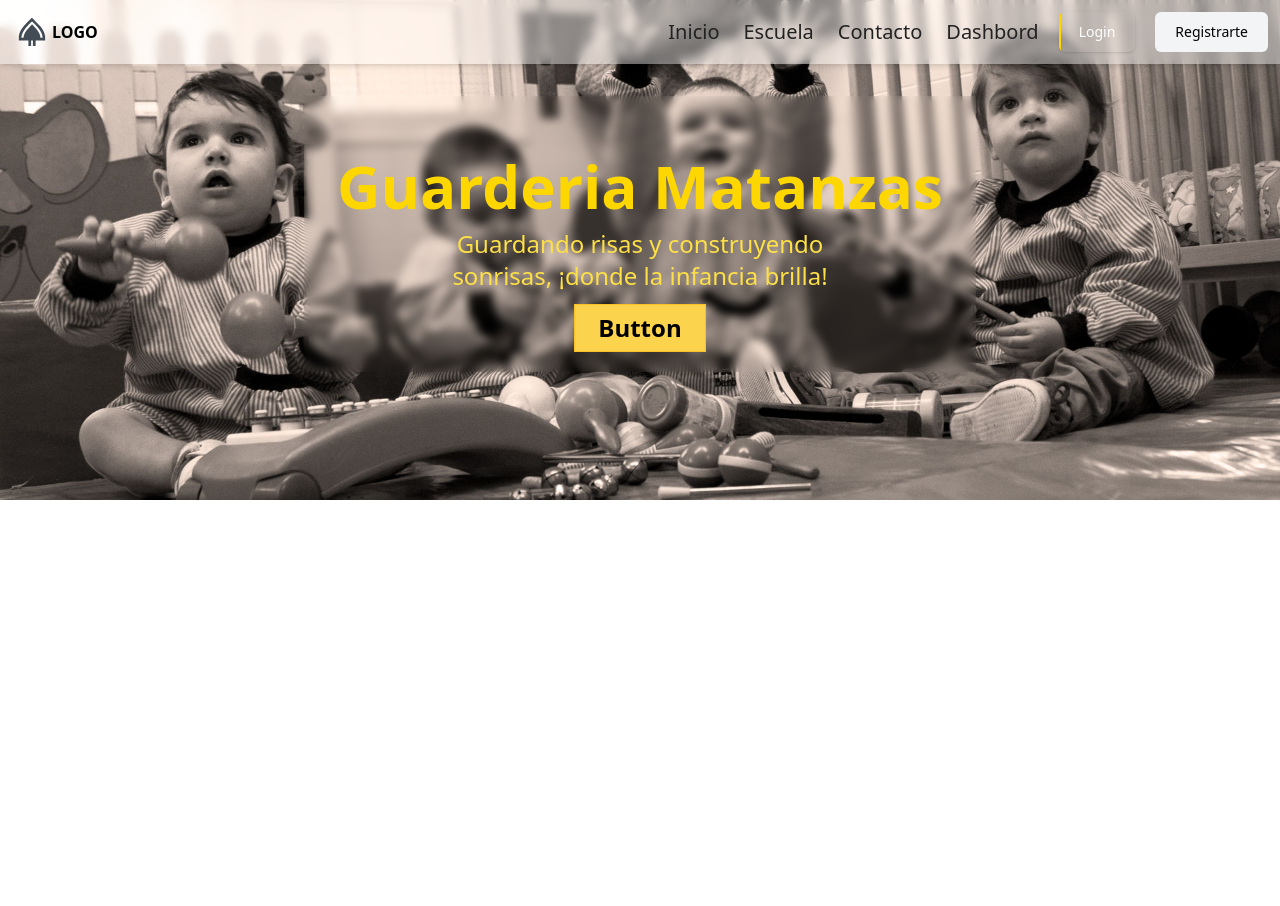
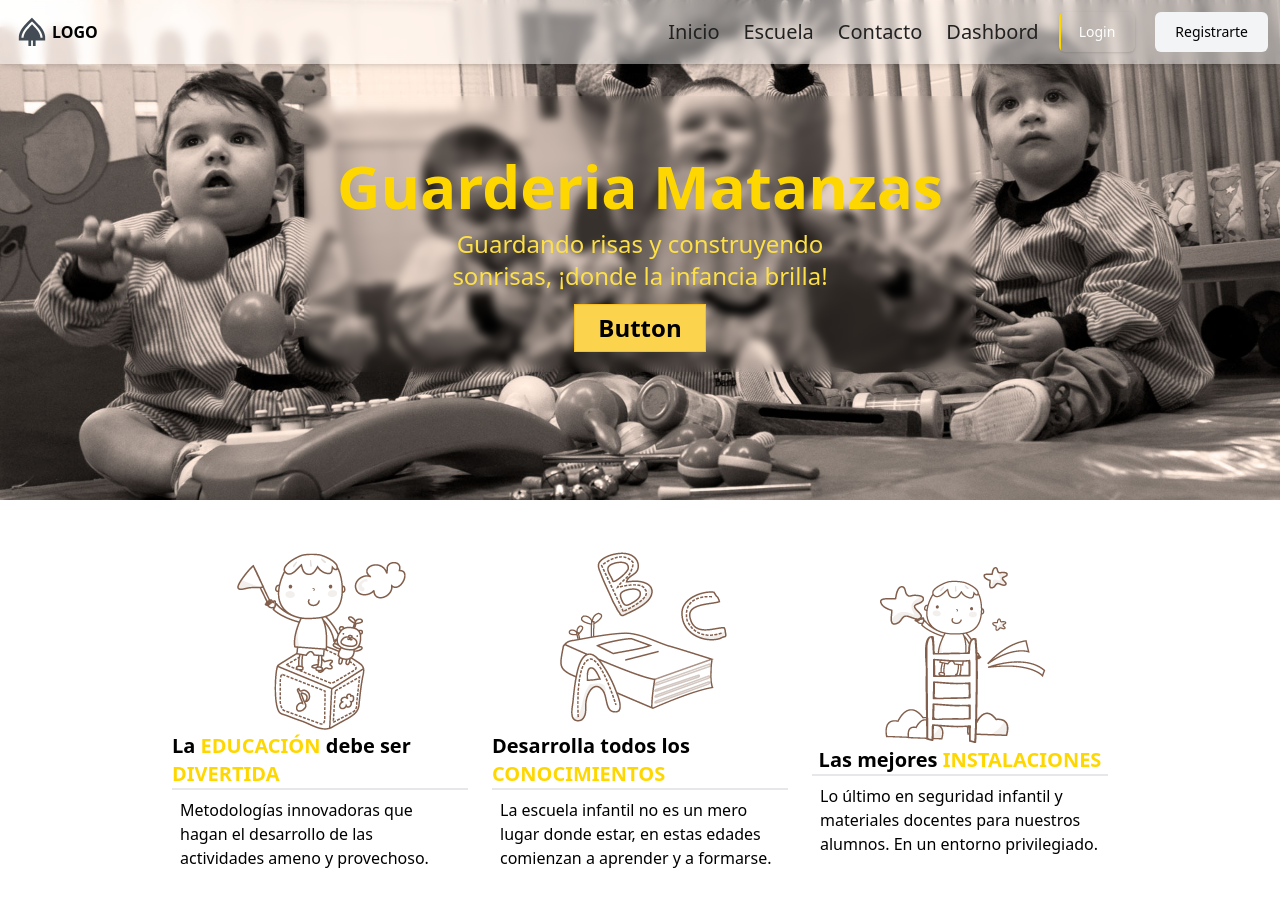
Before and after one commit to wolfsoul01/Frontend-Guarder-a-, a React (Vite) app: page / in a window 1280 px wide. Shown: the top 906 px of the page. Before the commit the page ends 800 px from the top, so only its background shows below. Built offline with nearby package versions, Linux system fonts and the light colour scheme.

Commit message:
Udate img in login

```diff
--- a/src/Pages/Home.jsx
+++ b/src/Pages/Home.jsx
@@ -1,5 +1,5 @@
 import { Navbar } from '../components/Navbar'
-
+import {Aside} from '../components/Aside'
 export function Home () {
   return (
     <section className='h-full '>
@@ -28,6 +28,7 @@ export function Home () {
           </button>
         </section>
       </header>
+      <Aside/>
     </section>
   )
 }
--- a/src/Pages/Login.jsx
+++ b/src/Pages/Login.jsx
@@ -97,7 +97,7 @@ function Login(){
   <div className="relative h-64 w-full sm:h-96 lg:h-full lg:w-1/2">
     <img
       alt="Welcome"
-      src="https://images.unsplash.com/photo-1630450202872-e0829c9d6172?ixlib=rb-1.2.1&ixid=MnwxMjA3fDB8MHxwaG90by1wYWdlfHx8fGVufDB8fHx8&auto=format&fit=crop&w=774&q=80"
+      src="/img/login.jpg"
       className="absolute inset-0 h-full w-full object-cover"
     />
   </div>
```
Also changed, not shown: public/img/login.jpg (added).
